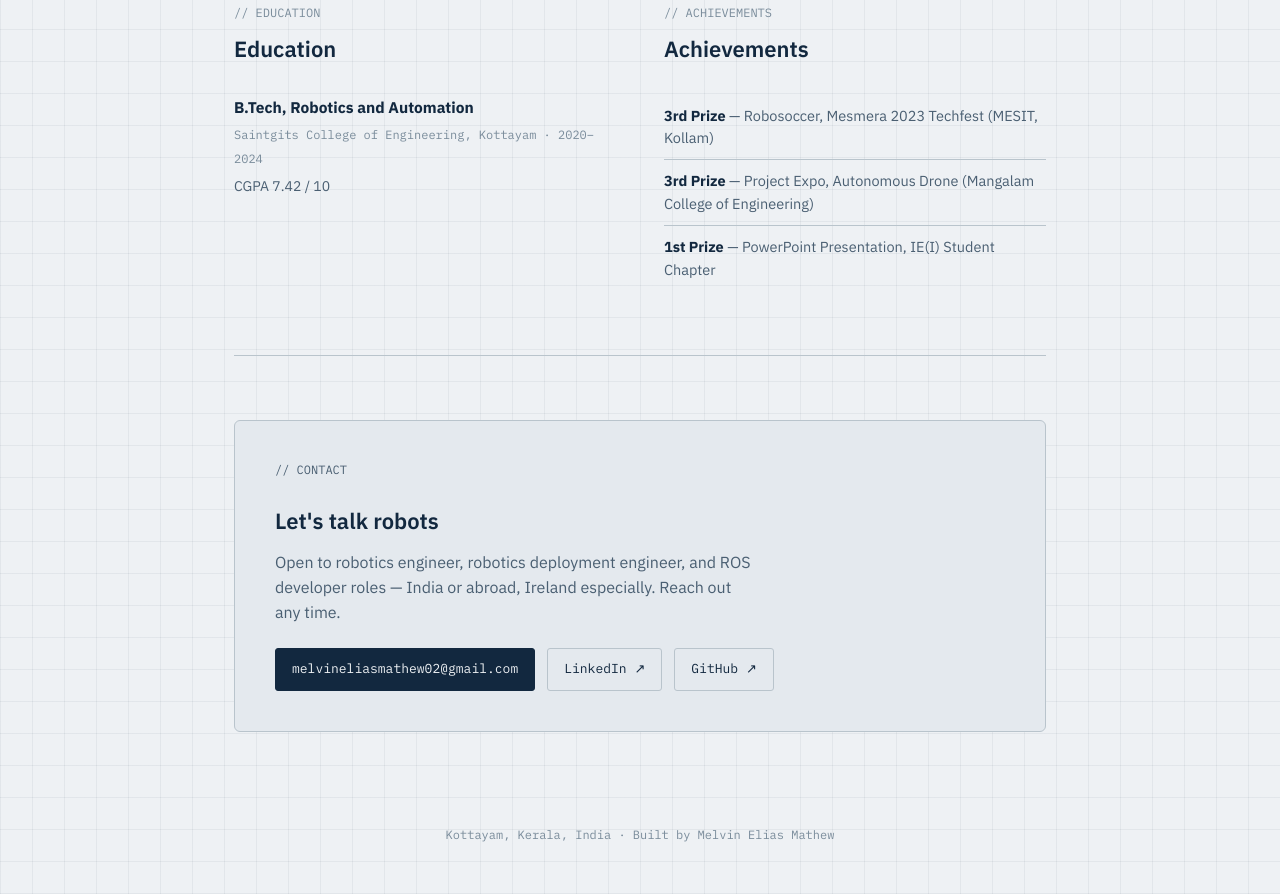
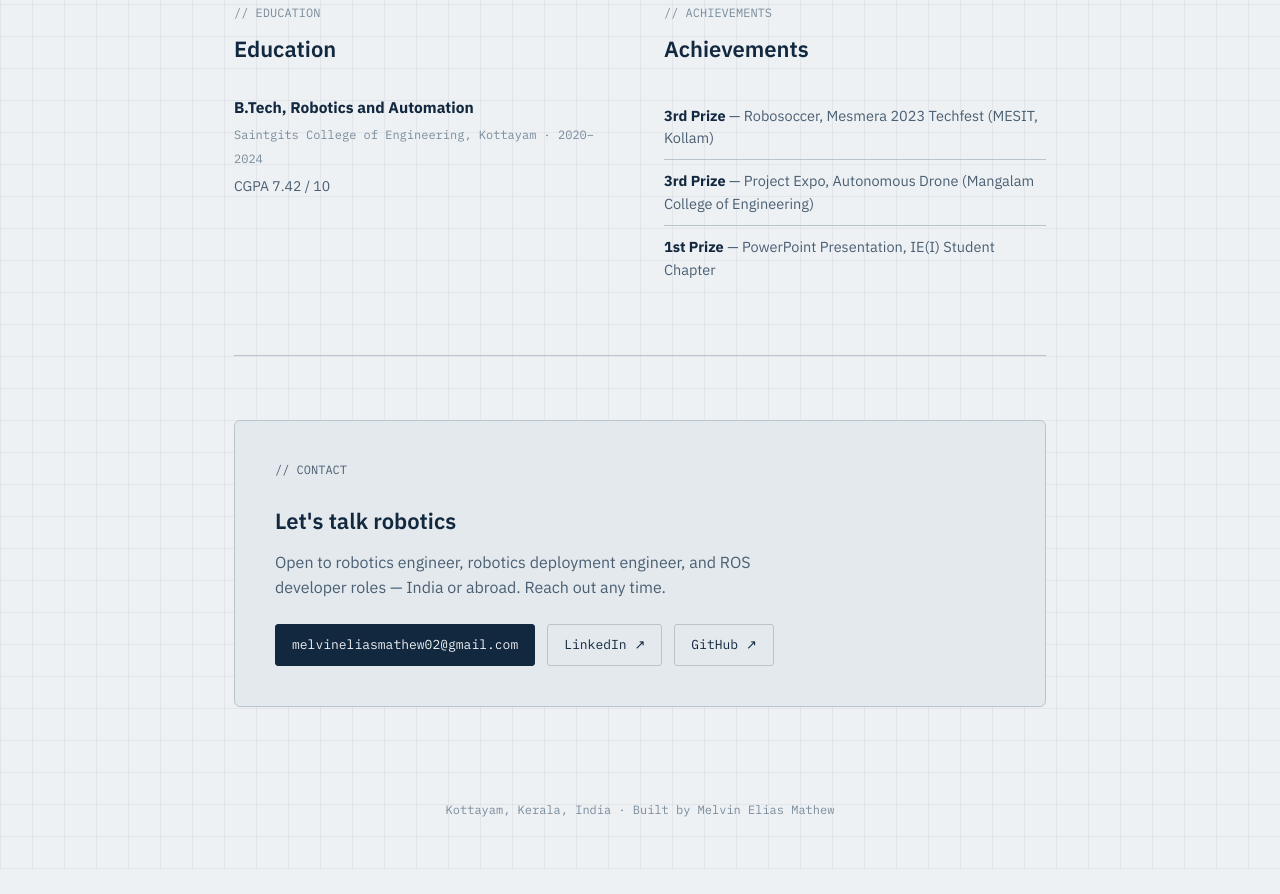
Before and after one commit to melvineliasmathew02-prog/melvineliasmathew02-prog.github.io, a plain HTML site: page index.html in a window 1280 px wide. Shown: the part 3495-4389 px from the top of the page. After the commit the page ends 4364 px from the top, so only its background shows below. Drawn offline with Linux system fonts and the light colour scheme.

Commit message:
Update index.html

```diff
--- a/index.html
+++ b/index.html
@@ -496,8 +496,8 @@
   <section id="contact">
     <div class="contact-panel">
       <p class="section-tag">// CONTACT</p>
-      <h2>Let's talk robots</h2>
-      <p>Open to robotics engineer, robotics deployment engineer, and ROS developer roles — India or abroad, Ireland especially. Reach out any time.</p>
+      <h2>Let's talk robotics</h2>
+      <p>Open to robotics engineer, robotics deployment engineer, and ROS developer roles — India or abroad. Reach out any time.</p>
       <div class="contact-links">
         <a class="btn primary" href="mailto:melvineliasmathew02@gmail.com">melvineliasmathew02@gmail.com</a>
        <!-- <a class="btn" href="tel:+918136919452">+91 81369 19452</a>-->
```
